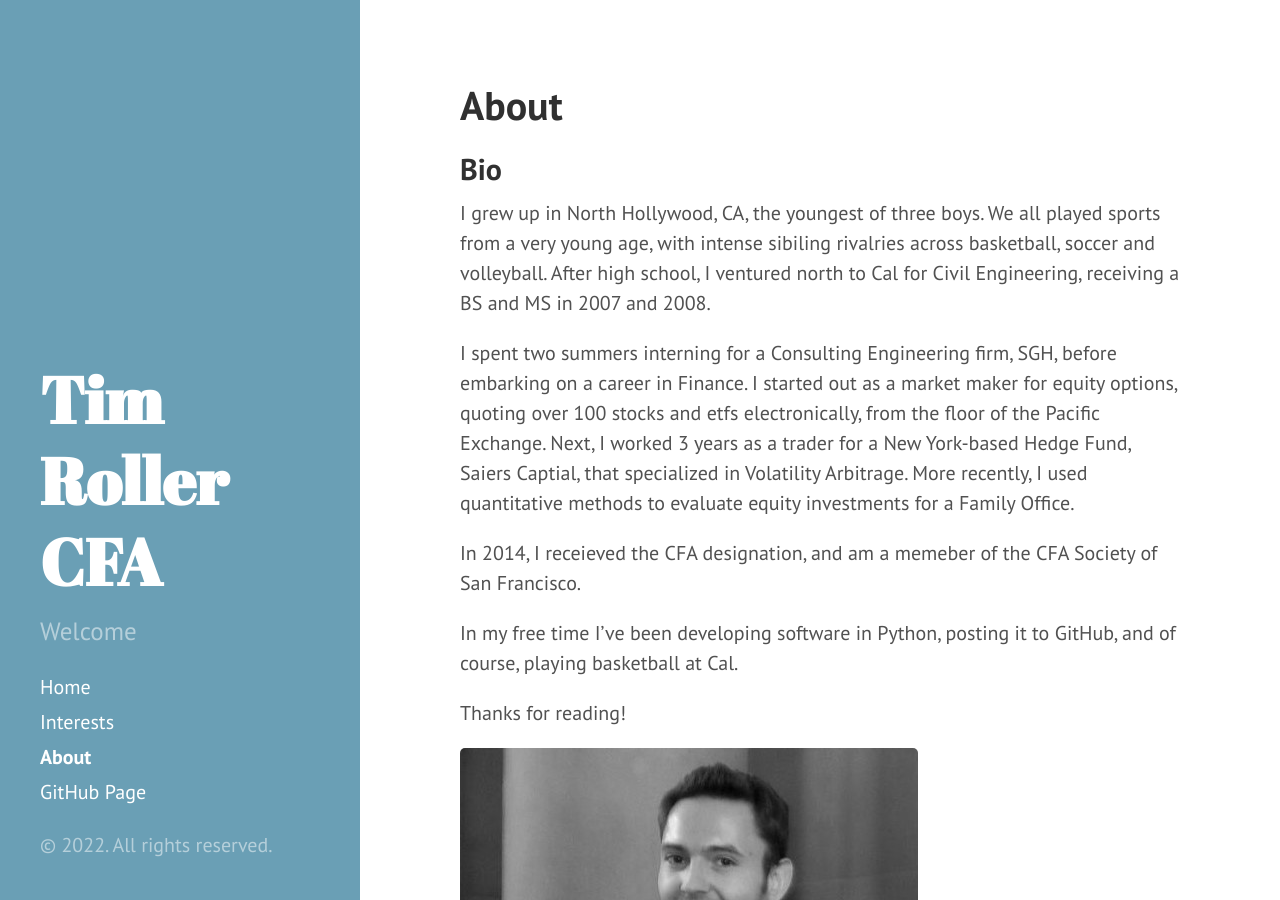
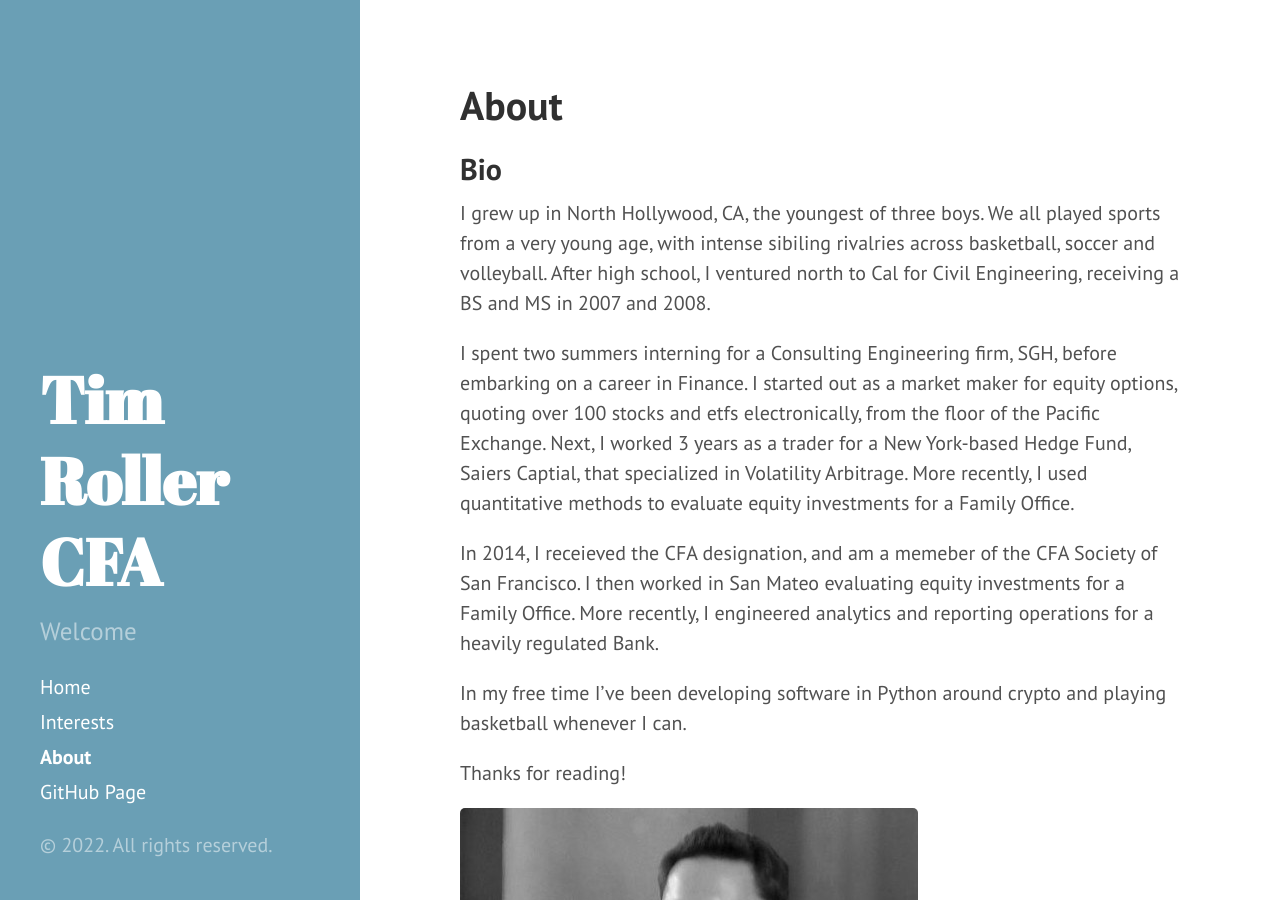
Before and after one commit to TimRoller/TimRoller.github.io, a Jekyll site: the page built from about.md, in a window 1280 px wide and 900 px high. Built offline with Jekyll 4.4.1, drawn with Linux system fonts in a browser that asks for light colours.

Commit message:
Update about.md

```diff
--- a/about.md
+++ b/about.md
@@ -4,13 +4,13 @@ title: About
 ---
 ## Bio
 
-I grew up in North Hollywood, CA, the youngest of three boys. We all played sports from a very young age, with intense sibiling rivalries  across basketball, soccer and volleyball. After high school, I ventured north to Cal for Civil Engineering, receiving a BS and MS in 2007 and 2008.
+I grew up in North Hollywood, CA, the youngest of three boys. We all played sports from a very young age, with intense sibiling rivalries across basketball, soccer and volleyball. After high school, I ventured north to Cal for Civil Engineering, receiving a BS and MS in 2007 and 2008.
 
 I spent two summers interning for a Consulting Engineering firm, SGH, before embarking on a career in Finance. I started out as a market maker for equity options, quoting over 100 stocks and etfs electronically, from the floor of the Pacific Exchange. Next, I worked 3 years as a trader for a New York-based Hedge Fund, Saiers Captial, that specialized in Volatility Arbitrage.  More recently, I used quantitative methods to evaluate equity investments for a Family Office.
 
-In 2014, I receieved the CFA designation, and am a memeber of the CFA Society of San Francisco.
+In 2014, I receieved the CFA designation, and am a memeber of the CFA Society of San Francisco. I then worked in San Mateo evaluating equity investments for a Family Office. More recently, I engineered analytics and reporting operations for a heavily regulated Bank.
 
-In my free time I've been developing software in Python, posting it to GitHub, and of course, playing basketball at Cal.
+In my free time I've been developing software in Python around crypto and playing basketball whenever I can.
 
 Thanks for reading!
 
```
